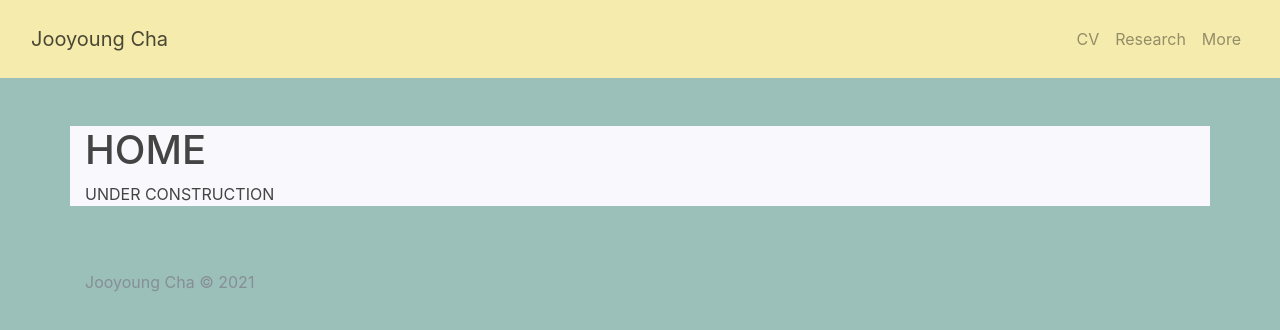
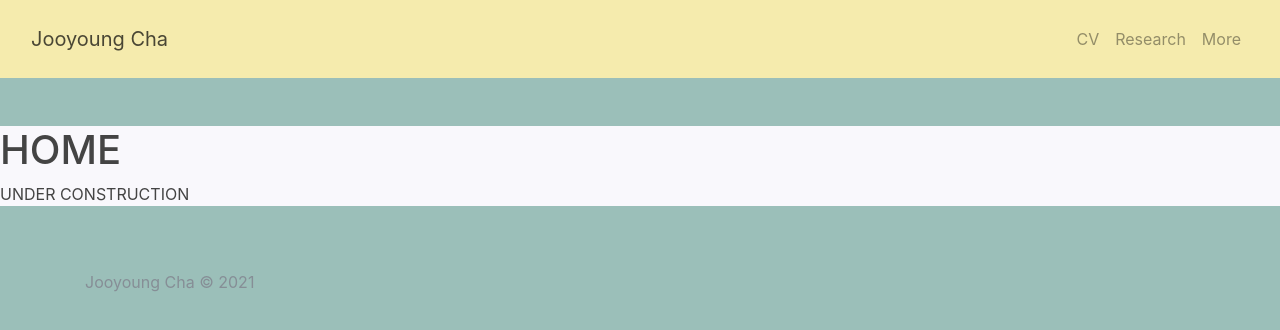
Before and after one commit to chajoo0/chajoo0, a Jekyll site: the page built from index.md, in a window 1280 px wide. Shown: the top 330 px of the page. Built offline with Jekyll 4.4.1, drawn with Linux system fonts in a browser that asks for light colours.

Commit message:
Update default.html

```diff
--- a/_layouts/default.html
+++ b/_layouts/default.html
@@ -13,7 +13,7 @@
 
     <div class="py-5">
 
-    <div class="container-lg bg-light">
+    <div class="container-xxl bg-light">
           {{ content }}
     </div>
 
```
